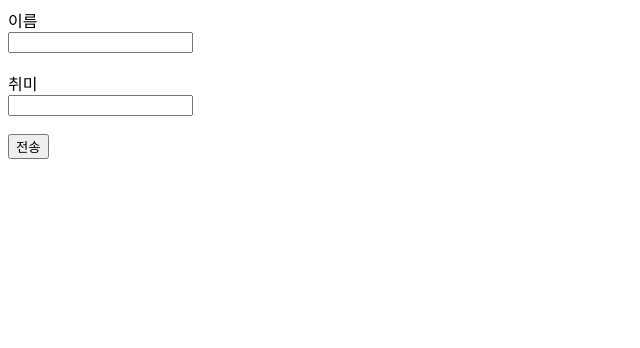
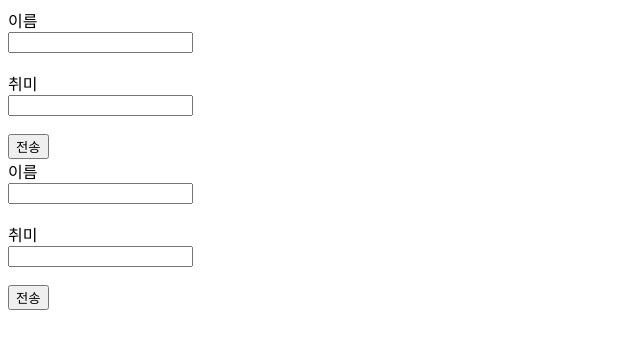
Before and after one commit to KimInteger/serverPrac, a website: page practice1/public/index.html in a window 1280 px wide. Shown: the whole page, without its empty margins (0-640 px from the left). Drawn offline with Linux system fonts and the light colour scheme.

Commit message:
POSTform에 input태그와 label작성

```diff
--- a/practice1/public/index.html
+++ b/practice1/public/index.html
@@ -13,6 +13,12 @@
     <input type="text" id="hobby" name="hobby"><br><br>
     <input type="submit" value="전송">
   </form>
-  <form action="/post" method="POST"></form>
+  <form action="/post" method="POST">
+    <label for="postName">이름</label><br>
+    <input type="text" id="postName" name="postName"><br><br>
+    <label for="postHobby">취미</label><br>
+    <input type="text" id="postHobby" name="postHobby"><br><br>
+    <input type="submit" value="전송">
+  </form>
 </body>
 </html>
```
